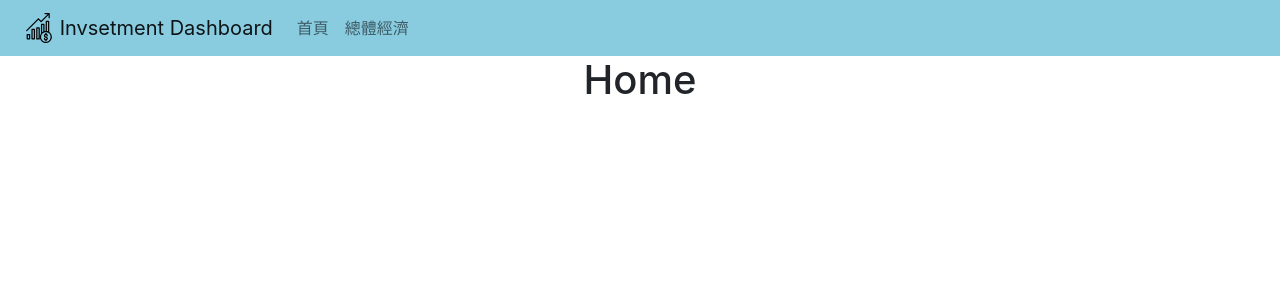
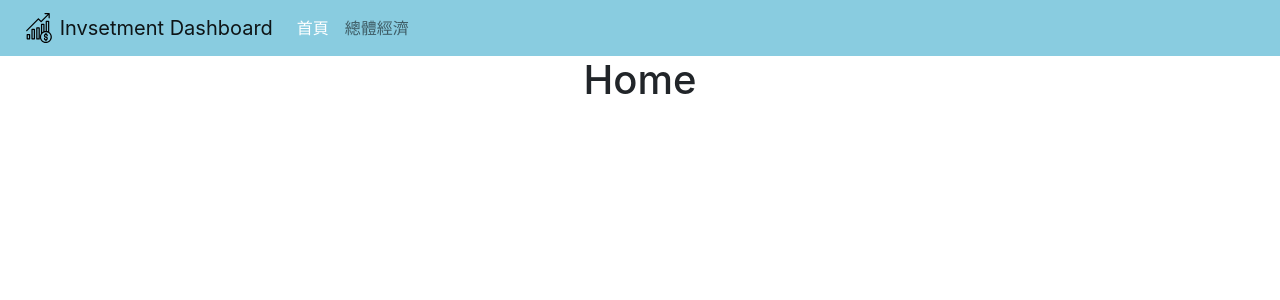
Before and after one commit to black95143/investment-dashboard, a React (Create React App) app: page / in a window 1280 px wide. Shown: the top 300 px of the page. Built offline with nearby package versions, Linux system fonts and the light colour scheme.

Commit message:
add nav link active style

```diff
--- a/src/App.css
+++ b/src/App.css
@@ -36,3 +36,7 @@
     transform: rotate(360deg);
   }
 }
+
+.navbar-light .navbar-nav .nav-link.active, .navbar-light .navbar-nav .show>.nav-link {
+  color: white;
+}
--- a/src/components/Navbar/Navbar.js
+++ b/src/components/Navbar/Navbar.js
@@ -4,7 +4,7 @@ import Navbar from 'react-bootstrap/Navbar';
 import svgIcon from './navbaricon.svg';
 import Nav from 'react-bootstrap/Nav';
 
-const Topbar = () => {
+const Topbar = (props) => {
   return (
     <Navbar className={styles.navbar}>
       <Navbar.Brand className={styles.title} href="/">
@@ -17,9 +17,9 @@ const Topbar = () => {
         />{' '}Invsetment Dashboard
       </Navbar.Brand>
       <Navbar.Collapse id="responsive-navbar-nav">
-        <Nav className="me-auto">
-          <Nav.Link href="/">首頁</Nav.Link>
-          <Nav.Link href="/macroeconomics">總體經濟</Nav.Link>
+        <Nav className="me-auto" activeKey={props.path}>
+          <Nav.Link href="/" className={styles.link}><p>首頁</p></Nav.Link>
+          <Nav.Link href="/macroeconomics" className={styles.link}><p>總體經濟</p></Nav.Link>
         </Nav>
       </Navbar.Collapse>
     </Navbar>
--- a/src/components/Navbar/Navbar.module.css
+++ b/src/components/Navbar/Navbar.module.css
@@ -5,3 +5,11 @@
 .title {
   margin-left: 1.5rem;
 }
+
+.link p {
+  margin: 0 auto;
+}
+
+.link p:hover {
+  color: white;
+}
--- a/src/layout/header/index.js
+++ b/src/layout/header/index.js
@@ -1,8 +1,8 @@
 import React from "react";
 import Navbar from "../../components/Navbar/Navbar";
 
-const Header = () => {
-  return <Navbar />
+const Header = (props) => {
+  return <Navbar {...props} />
 }
 
 export default Header;
--- a/src/layout/index.js
+++ b/src/layout/index.js
@@ -5,7 +5,7 @@ import Body from "./body";
 const Layout = (props) => {
   return (
     <React.Fragment>
-      <Header />
+      <Header {...props} />
       <Body {...props} />
     </React.Fragment>
   );
```
